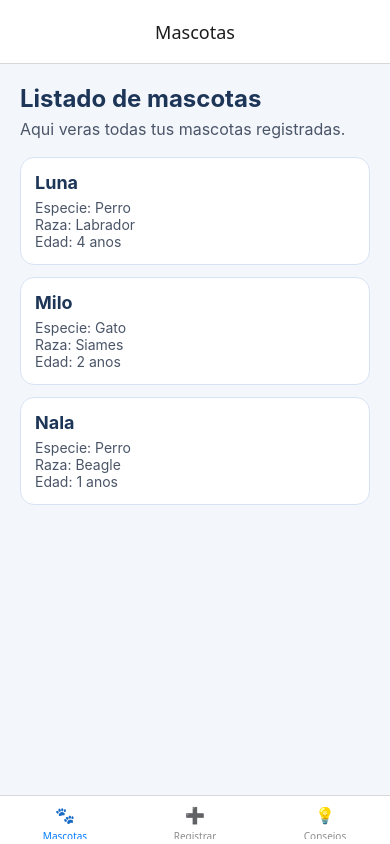
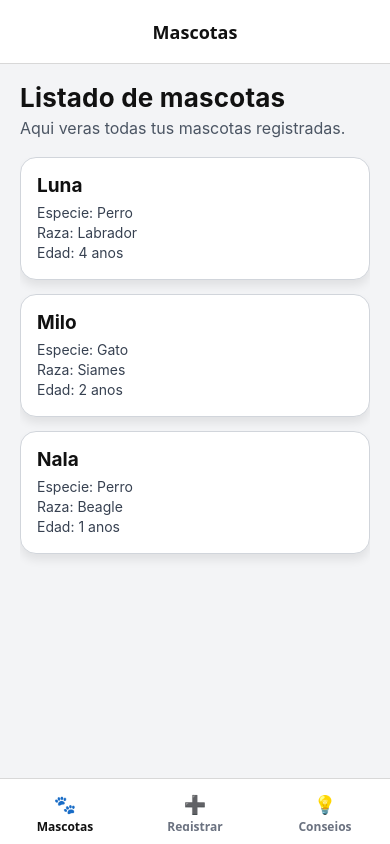
Before and after one commit to santiagosuaza26/PetCare, a React Native app: screen / in a window 390 px wide. Built offline with nearby package versions, Linux system fonts and the light colour scheme.

Commit message:
feat: Implement animations and style updates across screens, add tips data for improved user experience

```diff
--- a/App.js
+++ b/App.js
@@ -45,6 +45,10 @@ function TabIcon({ routeName, color }) {
 function getTabScreenOptions(route) {
   return {
     headerShown: false,
+    tabBarActiveTintColor: '#111111',
+    tabBarInactiveTintColor: '#6B7280',
+    tabBarStyle: appStyles.tabBar,
+    tabBarLabelStyle: appStyles.tabLabel,
     tabBarIcon: ({ color }) => {
       return <TabIcon routeName={route.name} color={color} />;
     }
@@ -56,7 +60,10 @@ function PetsStackNavigator() {
     <Stack.Navigator
       initialRouteName={STACK_ROUTES.PET_LIST}
       screenOptions={{
-        headerTitleAlign: 'center'
+        headerTitleAlign: 'center',
+        headerStyle: appStyles.stackHeader,
+        headerTitleStyle: appStyles.stackHeaderTitle,
+        headerTintColor: '#111111'
       }}
     >
       <Stack.Screen
--- /dev/null
+++ b/data/tipsData.js
@@ -0,0 +1,34 @@
+const tipsData = [
+  {
+    id: '1',
+    title: 'Vacunas al dia',
+    content: 'Mantén al día el esquema de vacunación y controles con el veterinario.'
+  },
+  {
+    id: '2',
+    title: 'Hidratacion constante',
+    content: 'Asegura agua limpia y fresca disponible durante todo el día.'
+  },
+  {
+    id: '3',
+    title: 'Actividad diaria',
+    content: 'Dedica tiempo al juego o paseo para reducir estrés y mejorar su salud.'
+  },
+  {
+    id: '4',
+    title: 'Alimentacion equilibrada',
+    content: 'Usa porciones adecuadas y evita dar alimentos no recomendados.'
+  },
+  {
+    id: '5',
+    title: 'Higiene regular',
+    content: 'Mantén limpios sus espacios, comederos y zona de descanso.'
+  },
+  {
+    id: '6',
+    title: 'Atencion al comportamiento',
+    content: 'Si notas cambios de ánimo o apetito, consulta al profesional a tiempo.'
+  }
+];
+
+export default tipsData;
--- a/screens/PetListScreen.js
+++ b/screens/PetListScreen.js
@@ -1,5 +1,5 @@
-import React, { useEffect } from 'react';
-import { FlatList, Text, TouchableOpacity, View } from 'react-native';
+import React, { useEffect, useRef } from 'react';
+import { Animated, FlatList, Pressable, Text, View } from 'react-native';
 import { SafeAreaView } from 'react-native-safe-area-context';
 
 import { usePetContext } from '../context/PetContext';
@@ -9,6 +9,8 @@ const PET_DETAIL_ROUTE = 'PetDetail';
 
 function PetListScreen({ navigation }) {
   const { pets, setPets } = usePetContext();
+  const titleAnimation = useRef(new Animated.Value(0)).current;
+  const listAnimation = useRef(new Animated.Value(0)).current;
 
   useEffect(() => {
     const mockPets = [
@@ -44,32 +46,74 @@ function PetListScreen({ navigation }) {
     });
   }, []);
 
+  useEffect(() => {
+    Animated.sequence([
+      Animated.timing(titleAnimation, {
+        toValue: 1,
+        duration: 320,
+        useNativeDriver: true
+      }),
+      Animated.timing(listAnimation, {
+        toValue: 1,
+        duration: 340,
+        useNativeDriver: true
+      })
+    ]).start();
+  }, [listAnimation, titleAnimation]);
+
+  const titleAnimatedStyle = {
+    opacity: titleAnimation,
+    transform: [
+      {
+        translateY: titleAnimation.interpolate({
+          inputRange: [0, 1],
+          outputRange: [10, 0]
+        })
+      }
+    ]
+  };
+
+  const listAnimatedStyle = {
+    opacity: listAnimation,
+    transform: [
+      {
+        translateY: listAnimation.interpolate({
+          inputRange: [0, 1],
+          outputRange: [14, 0]
+        })
+      }
+    ]
+  };
+
   const handlePetPress = (selectedPet) => {
     navigation.navigate(PET_DETAIL_ROUTE, { pet: selectedPet });
   };
 
   const renderPetItem = ({ item }) => {
     return (
-      <TouchableOpacity
-        activeOpacity={0.85}
+      <Pressable
         onPress={() => handlePetPress(item)}
-        style={petListStyles.card}
+        style={({ pressed }) => [petListStyles.card, pressed && petListStyles.cardPressed]}
       >
         <Text style={petListStyles.petName}>{item.name}</Text>
         <Text style={petListStyles.petInfo}>Especie: {item.species}</Text>
         <Text style={petListStyles.petInfo}>Raza: {item.breed}</Text>
         <Text style={petListStyles.petInfo}>Edad: {item.age} anos</Text>
-      </TouchableOpacity>
+      </Pressable>
     );
   };
 
   return (
     <SafeAreaView style={petListStyles.safeArea}>
       <View style={petListStyles.container}>
+        <Animated.View style={titleAnimatedStyle}>
           <Text style={petListStyles.title}>Listado de mascotas</Text>
           <Text style={petListStyles.description}>
             Aqui veras todas tus mascotas registradas.
           </Text>
+        </Animated.View>
+
+        <Animated.View style={listAnimatedStyle}>
           <FlatList
             data={pets}
             keyExtractor={(item) => item.id}
@@ -82,6 +126,7 @@ function PetListScreen({ navigation }) {
               </Text>
             }
           />
+        </Animated.View>
       </View>
     </SafeAreaView>
   );
--- a/screens/RegisterPetScreen.js
+++ b/screens/RegisterPetScreen.js
@@ -1,12 +1,13 @@
-import React, { useEffect, useState } from 'react';
+import React, { useEffect, useRef, useState } from 'react';
 import {
+  Animated,
   Alert,
   KeyboardAvoidingView,
   Platform,
+  Pressable,
   ScrollView,
   Text,
   TextInput,
-  TouchableOpacity,
   View
 } from 'react-native';
 import { SafeAreaView } from 'react-native-safe-area-context';
@@ -22,6 +23,8 @@ function RegisterPetScreen() {
   const [petAge, setPetAge] = useState('');
   const [ownerName, setOwnerName] = useState('');
   const [isSubmitEnabled, setIsSubmitEnabled] = useState(false);
+  const [focusedInput, setFocusedInput] = useState('');
+  const formAnimation = useRef(new Animated.Value(0)).current;
 
   useEffect(() => {
     const hasAllTextFields =
@@ -34,6 +37,33 @@ function RegisterPetScreen() {
 
     setIsSubmitEnabled(hasAllTextFields && hasValidAge);
   }, [petName, petSpecies, petBreed, petAge, ownerName]);
+
+  useEffect(() => {
+    Animated.timing(formAnimation, {
+      toValue: 1,
+      duration: 360,
+      useNativeDriver: true
+    }).start();
+  }, [formAnimation]);
+
+  const formAnimatedStyle = {
+    opacity: formAnimation,
+    transform: [
+      {
+        translateY: formAnimation.interpolate({
+          inputRange: [0, 1],
+          outputRange: [12, 0]
+        })
+      }
+    ]
+  };
+
+  const getInputStyle = (fieldName) => {
+    return [
+      registerPetStyles.input,
+      focusedInput === fieldName && registerPetStyles.inputFocused
+    ];
+  };
 
   const clearFormFields = () => {
     setPetName('');
@@ -73,7 +103,7 @@ function RegisterPetScreen() {
           contentContainerStyle={registerPetStyles.scrollContainer}
           keyboardShouldPersistTaps="handled"
         >
-          <View style={registerPetStyles.container}>
+          <Animated.View style={[registerPetStyles.container, formAnimatedStyle]}>
             <Text style={registerPetStyles.title}>Registrar mascota</Text>
             <Text style={registerPetStyles.description}>
               Completa los campos para guardar una nueva mascota.
@@ -84,8 +114,10 @@ function RegisterPetScreen() {
               <TextInput
                 value={petName}
                 onChangeText={setPetName}
+                onFocus={() => setFocusedInput('petName')}
+                onBlur={() => setFocusedInput('')}
                 placeholder="Ej. Luna"
-                style={registerPetStyles.input}
+                style={getInputStyle('petName')}
               />
             </View>
 
@@ -94,8 +126,10 @@ function RegisterPetScreen() {
               <TextInput
                 value={petSpecies}
                 onChangeText={setPetSpecies}
+                onFocus={() => setFocusedInput('petSpecies')}
+                onBlur={() => setFocusedInput('')}
                 placeholder="Ej. Perro"
-                style={registerPetStyles.input}
+                style={getInputStyle('petSpecies')}
               />
             </View>
 
@@ -104,8 +138,10 @@ function RegisterPetScreen() {
               <TextInput
                 value={petBreed}
                 onChangeText={setPetBreed}
+                onFocus={() => setFocusedInput('petBreed')}
+                onBlur={() => setFocusedInput('')}
                 placeholder="Ej. Labrador"
-                style={registerPetStyles.input}
+                style={getInputStyle('petBreed')}
               />
             </View>
 
@@ -114,8 +150,10 @@ function RegisterPetScreen() {
               <TextInput
                 value={petAge}
                 onChangeText={setPetAge}
+                onFocus={() => setFocusedInput('petAge')}
+                onBlur={() => setFocusedInput('')}
                 placeholder="Ej. 4"
-                style={registerPetStyles.input}
+                style={getInputStyle('petAge')}
                 keyboardType="number-pad"
               />
             </View>
@@ -125,8 +163,10 @@ function RegisterPetScreen() {
               <TextInput
                 value={ownerName}
                 onChangeText={setOwnerName}
+                onFocus={() => setFocusedInput('ownerName')}
+                onBlur={() => setFocusedInput('')}
                 placeholder="Ej. Maria"
-                style={registerPetStyles.input}
+                style={getInputStyle('ownerName')}
               />
             </View>
 
@@ -134,19 +174,20 @@ function RegisterPetScreen() {
               El boton se habilita cuando todos los campos son validos.
             </Text>
 
-            <TouchableOpacity
+            <Pressable
               onPress={handleRegisterPet}
               disabled={!isSubmitEnabled}
-              style={[
+              style={({ pressed }) => [
                 registerPetStyles.submitButton,
                 isSubmitEnabled
                   ? registerPetStyles.submitButtonEnabled
-                  : registerPetStyles.submitButtonDisabled
+                  : registerPetStyles.submitButtonDisabled,
+                pressed && registerPetStyles.submitButtonPressed
               ]}
             >
               <Text style={registerPetStyles.submitButtonText}>Registrar mascota</Text>
-            </TouchableOpacity>
-          </View>
+            </Pressable>
+          </Animated.View>
         </ScrollView>
       </KeyboardAvoidingView>
     </SafeAreaView>
--- a/screens/TipsScreen.js
+++ b/screens/TipsScreen.js
@@ -1,63 +1,31 @@
 import React, { useEffect, useState } from 'react';
-import { FlatList, Text, View } from 'react-native';
+import { Button, Text, View } from 'react-native';
 import { SafeAreaView } from 'react-native-safe-area-context';
 
+import tipsData from '../data/tipsData';
 import tipsStyles from '../styles/TipsStyles';
 
 function TipsScreen() {
-  const [tips, setTips] = useState([]);
-  const [activeTipIndex, setActiveTipIndex] = useState(0);
+  const [currentIndex, setCurrentIndex] = useState(0);
 
   useEffect(() => {
-    const mockTips = [
-      {
-        id: '1',
-        title: 'Vacunas al dia',
-        description: 'Cumple el calendario de vacunas y controles con el veterinario.'
-      },
-      {
-        id: '2',
-        title: 'Hidratacion constante',
-        description: 'Asegura agua limpia y fresca durante todo el dia.'
-      },
-      {
-        id: '3',
-        title: 'Actividad diaria',
-        description: 'Dedica al menos 20 minutos al juego o paseo segun su especie.'
-      },
-      {
-        id: '4',
-        title: 'Alimentacion equilibrada',
-        description: 'Usa porciones adecuadas y evita alimentos no recomendados.'
-      }
-    ];
-
-    setTips(mockTips);
-  }, []);
-
-  useEffect(() => {
-    if (tips.length === 0) {
-      return undefined;
-    }
-
     const intervalId = setInterval(() => {
-      setActiveTipIndex((previousIndex) => {
-        return (previousIndex + 1) % tips.length;
+      setCurrentIndex((previousIndex) => {
+        return (previousIndex + 1) % tipsData.length;
       });
-    }, 4000);
+    }, 5000);
 
     return () => {
       clearInterval(intervalId);
     };
-  }, [tips.length]);
+  }, []);
 
-  const renderTipItem = ({ item }) => {
-    return (
-      <View style={tipsStyles.tipCard}>
-        <Text style={tipsStyles.tipTitle}>{item.title}</Text>
-        <Text style={tipsStyles.tipDescription}>{item.description}</Text>
-      </View>
-    );
+  const currentTip = tipsData[currentIndex];
+
+  const handleNextTip = () => {
+    setCurrentIndex((previousIndex) => {
+      return (previousIndex + 1) % tipsData.length;
+    });
   };
 
   return (
@@ -67,17 +35,19 @@ function TipsScreen() {
         <Text style={tipsStyles.description}>
           Recomendaciones simples para mantener a tus mascotas saludables.
         </Text>
-        <Text style={tipsStyles.description}>
-          Consejo destacado: {tips[activeTipIndex]?.title || 'Cargando consejos...'}
+
+        <Text style={tipsStyles.counterText}>
+          Consejo {currentIndex + 1} de {tipsData.length}
         </Text>
 
-        <FlatList
-          data={tips}
-          keyExtractor={(item) => item.id}
-          renderItem={renderTipItem}
-          contentContainerStyle={tipsStyles.listContent}
-          showsVerticalScrollIndicator={false}
-        />
+        <View style={tipsStyles.tipCard}>
+          <Text style={tipsStyles.tipTitle}>{currentTip.title}</Text>
+          <Text style={tipsStyles.tipDescription}>{currentTip.content}</Text>
+        </View>
+
+        <View style={tipsStyles.nextButtonWrapper}>
+          <Button title="Siguiente" color="#111111" onPress={handleNextTip} />
+        </View>
       </View>
     </SafeAreaView>
   );
--- a/styles/AppStyles.js
+++ b/styles/AppStyles.js
@@ -2,7 +2,27 @@ import { StyleSheet } from 'react-native';
 
 const appStyles = StyleSheet.create({
   tabIcon: {
-    fontSize: 16
+    fontSize: 18
+  },
+  tabBar: {
+    height: 66,
+    paddingTop: 6,
+    paddingBottom: 8,
+    borderTopWidth: 1,
+    borderTopColor: '#D4D4D8',
+    backgroundColor: '#FFFFFF'
+  },
+  tabLabel: {
+    fontSize: 12,
+    fontWeight: '700'
+  },
+  stackHeader: {
+    backgroundColor: '#FFFFFF'
+  },
+  stackHeaderTitle: {
+    fontSize: 18,
+    fontWeight: '700',
+    color: '#111111'
   }
 });
 
--- a/styles/PetDetailStyles.js
+++ b/styles/PetDetailStyles.js
@@ -3,40 +3,52 @@ import { StyleSheet } from 'react-native';
 const petDetailStyles = StyleSheet.create({
   safeArea: {
     flex: 1,
-    backgroundColor: '#F7FAFC'
+    backgroundColor: '#F3F4F6'
   },
   container: {
     flex: 1,
-    padding: 20
+    paddingHorizontal: 20,
+    paddingTop: 18
   },
   title: {
-    fontSize: 24,
+    fontSize: 26,
     fontWeight: '700',
-    color: '#1A202C',
-    marginBottom: 6
+    color: '#111111',
+    marginBottom: 4,
+    letterSpacing: 0.2
   },
   description: {
     fontSize: 16,
-    color: '#2D3748',
-    marginBottom: 16
+    color: '#4B5563',
+    marginBottom: 18,
+    lineHeight: 22
   },
   card: {
     backgroundColor: '#FFFFFF',
-    borderRadius: 14,
-    padding: 16,
+    borderRadius: 16,
+    padding: 18,
     borderWidth: 1,
-    borderColor: '#CBD5E0'
+    borderColor: '#D1D5DB',
+    shadowColor: '#111111',
+    shadowOffset: {
+      width: 0,
+      height: 8
+    },
+    shadowOpacity: 0.09,
+    shadowRadius: 12,
+    elevation: 4
   },
   petName: {
-    fontSize: 20,
+    fontSize: 22,
     fontWeight: '700',
-    color: '#1A202C',
-    marginBottom: 8
+    color: '#111111',
+    marginBottom: 10
   },
   petInfo: {
     fontSize: 15,
-    color: '#2D3748',
-    marginBottom: 4
+    color: '#374151',
+    marginBottom: 6,
+    lineHeight: 22
   }
 });
 
--- a/styles/PetListStyles.js
+++ b/styles/PetListStyles.js
@@ -3,48 +3,64 @@ import { StyleSheet } from 'react-native';
 const petListStyles = StyleSheet.create({
   safeArea: {
     flex: 1,
-    backgroundColor: '#F3F6FB'
+    backgroundColor: '#F3F4F6'
   },
   container: {
     flex: 1,
-    padding: 20
+    paddingHorizontal: 20,
+    paddingTop: 18
   },
   title: {
-    fontSize: 24,
+    fontSize: 26,
     fontWeight: '700',
-    color: '#1D3557',
-    marginBottom: 6
+    color: '#111111',
+    marginBottom: 4,
+    letterSpacing: 0.2
   },
   description: {
     fontSize: 16,
-    color: '#4A5568',
-    marginBottom: 18
+    color: '#4B5563',
+    marginBottom: 18,
+    lineHeight: 22
   },
   listContent: {
-    paddingBottom: 18
+    paddingBottom: 24
   },
   card: {
     backgroundColor: '#FFFFFF',
-    borderRadius: 14,
-    padding: 14,
-    marginBottom: 12,
+    borderRadius: 16,
+    padding: 16,
+    marginBottom: 14,
     borderWidth: 1,
-    borderColor: '#D7E3F4'
+    borderColor: '#D1D5DB',
+    shadowColor: '#111111',
+    shadowOffset: {
+      width: 0,
+      height: 6
+    },
+    shadowOpacity: 0.08,
+    shadowRadius: 10,
+    elevation: 3
+  },
+  cardPressed: {
+    transform: [{ scale: 0.99 }],
+    opacity: 0.92
   },
   petName: {
-    fontSize: 18,
+    fontSize: 19,
     fontWeight: '700',
-    color: '#1D3557',
+    color: '#111111',
     marginBottom: 6
   },
   petInfo: {
     fontSize: 14,
-    color: '#4A5568'
+    color: '#374151',
+    lineHeight: 20
   },
   emptyText: {
     textAlign: 'center',
-    color: '#4A5568',
-    marginTop: 24,
+    color: '#6B7280',
+    marginTop: 28,
     fontSize: 15
   }
 });
--- a/styles/RegisterPetStyles.js
+++ b/styles/RegisterPetStyles.js
@@ -3,22 +3,25 @@ import { StyleSheet } from 'react-native';
 const registerPetStyles = StyleSheet.create({
   safeArea: {
     flex: 1,
-    backgroundColor: '#FFFDF7'
+    backgroundColor: '#F3F4F6'
   },
   container: {
     flex: 1,
-    padding: 20
+    paddingHorizontal: 20,
+    paddingTop: 18
   },
   title: {
-    fontSize: 24,
+    fontSize: 26,
     fontWeight: '700',
-    color: '#2F855A',
-    marginBottom: 6
+    color: '#111111',
+    marginBottom: 4,
+    letterSpacing: 0.2
   },
   description: {
     fontSize: 16,
-    color: '#276749',
-    marginBottom: 16
+    color: '#4B5563',
+    marginBottom: 18,
+    lineHeight: 22
   },
   keyboardWrapper: {
     flex: 1
@@ -27,7 +30,7 @@ const registerPetStyles = StyleSheet.create({
     paddingBottom: 24
   },
   fieldBlock: {
-    marginBottom: 14
+    marginBottom: 15
   },
   fieldLabel: {
     fontSize: 14,
@@ -38,26 +41,50 @@ const registerPetStyles = StyleSheet.create({
   input: {
     borderWidth: 1,
     borderColor: '#D1D5DB',
-    borderRadius: 10,
+    borderRadius: 12,
     backgroundColor: '#FFFFFF',
     paddingHorizontal: 12,
-    paddingVertical: 10,
+    paddingVertical: 11,
     fontSize: 15,
-    color: '#111827'
+    color: '#111111',
+    shadowColor: '#111111',
+    shadowOffset: {
+      width: 0,
+      height: 2
+    },
+    shadowOpacity: 0.04,
+    shadowRadius: 4,
+    elevation: 1
+  },
+  inputFocused: {
+    borderColor: '#111111',
+    borderWidth: 1.5,
+    shadowOpacity: 0.08,
+    shadowRadius: 6,
+    elevation: 2
   },
   helperText: {
     fontSize: 13,
-    color: '#4B5563',
-    marginBottom: 16
+    color: '#6B7280',
+    marginBottom: 18,
+    lineHeight: 20
   },
   submitButton: {
-    borderRadius: 10,
-    paddingVertical: 13,
+    borderRadius: 12,
+    paddingVertical: 14,
     alignItems: 'center',
-    marginTop: 6
+    marginTop: 8,
+    shadowColor: '#111111',
+    shadowOffset: {
+      width: 0,
+      height: 8
+    },
+    shadowOpacity: 0.14,
+    shadowRadius: 12,
+    elevation: 4
   },
   submitButtonEnabled: {
-    backgroundColor: '#2F855A'
+    backgroundColor: '#111111'
   },
   submitButtonDisabled: {
     backgroundColor: '#9CA3AF'
@@ -65,7 +92,12 @@ const registerPetStyles = StyleSheet.create({
   submitButtonText: {
     color: '#FFFFFF',
     fontSize: 16,
-    fontWeight: '700'
+    fontWeight: '700',
+    letterSpacing: 0.3
+  },
+  submitButtonPressed: {
+    transform: [{ scale: 0.99 }],
+    opacity: 0.94
   }
 });
 
--- a/styles/TipsStyles.js
+++ b/styles/TipsStyles.js
@@ -3,43 +3,62 @@ import { StyleSheet } from 'react-native';
 const tipsStyles = StyleSheet.create({
   safeArea: {
     flex: 1,
-    backgroundColor: '#F0FFF4'
+    backgroundColor: '#F3F4F6'
   },
   container: {
     flex: 1,
-    padding: 20
+    paddingHorizontal: 20,
+    paddingTop: 18
   },
   title: {
-    fontSize: 24,
+    fontSize: 26,
     fontWeight: '700',
-    color: '#22543D',
-    marginBottom: 6
+    color: '#111111',
+    marginBottom: 4,
+    letterSpacing: 0.2
   },
   description: {
     fontSize: 16,
-    color: '#2F855A',
-    marginBottom: 16
+    color: '#4B5563',
+    marginBottom: 14,
+    lineHeight: 22
   },
-  listContent: {
-    paddingBottom: 20
+  counterText: {
+    fontSize: 14,
+    fontWeight: '600',
+    color: '#374151',
+    marginBottom: 12
   },
   tipCard: {
     backgroundColor: '#FFFFFF',
-    borderRadius: 14,
-    padding: 14,
-    marginBottom: 12,
+    borderRadius: 16,
+    padding: 18,
+    marginBottom: 18,
     borderWidth: 1,
-    borderColor: '#C6F6D5'
+    borderColor: '#D1D5DB',
+    shadowColor: '#111111',
+    shadowOffset: {
+      width: 0,
+      height: 6
+    },
+    shadowOpacity: 0.08,
+    shadowRadius: 10,
+    elevation: 3
   },
   tipTitle: {
-    fontSize: 17,
+    fontSize: 18,
     fontWeight: '700',
-    color: '#22543D',
+    color: '#111111',
     marginBottom: 6
   },
   tipDescription: {
     fontSize: 14,
-    color: '#2F855A'
+    color: '#374151',
+    lineHeight: 20
+  },
+  nextButtonWrapper: {
+    borderRadius: 10,
+    overflow: 'hidden'
   }
 });
 
```
Lines whose indentation alone changed are shown as unchanged.
